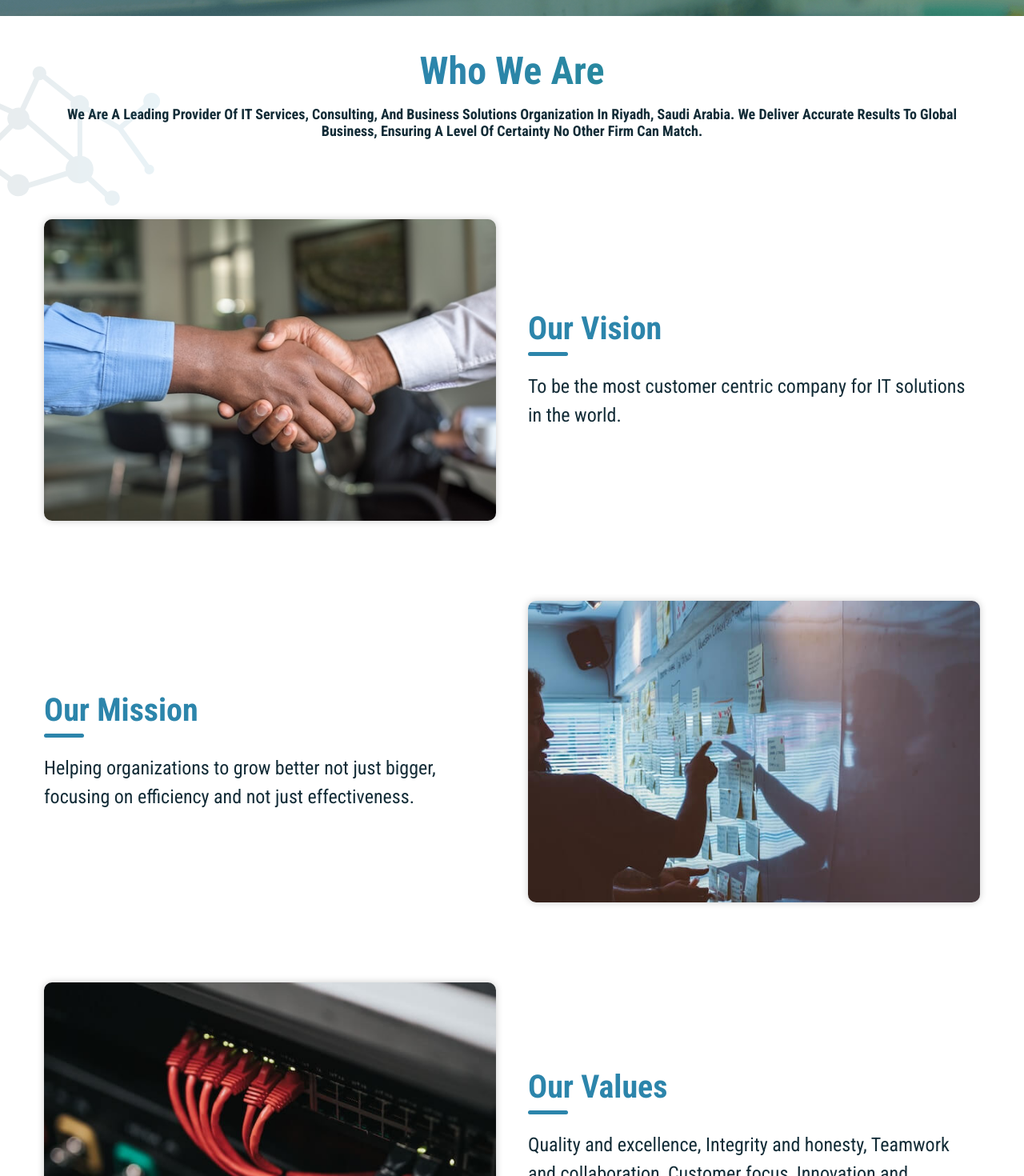
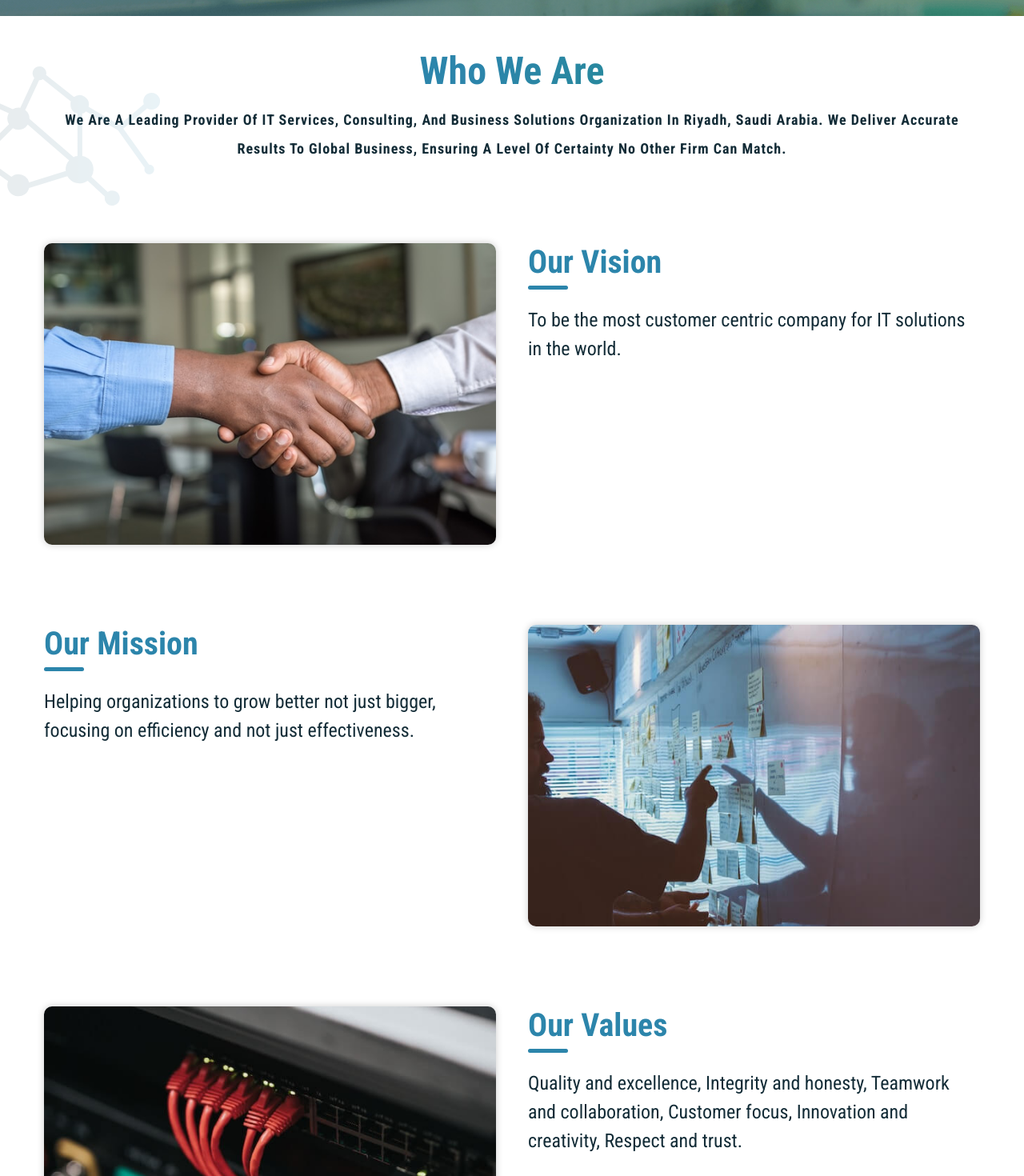
Before and after one commit to omarahmed8k/Bnan, a React (Create React App) app: page /about in a window 1280 px wide. Shown: the part 380-1850 px from the top of the page at 80% size. Built offline with nearby package versions, Linux system fonts and the light colour scheme.

Commit message:
Scroll to top

```diff
--- a/src/App.js
+++ b/src/App.js
@@ -1,4 +1,4 @@
-import React, { useEffect } from "react";
+import React, { useEffect, useState } from "react";
 import {
   BrowserRouter as Router,
   Switch,
--- a/src/components/ImageTextSection/ImageTextSection.css
+++ b/src/components/ImageTextSection/ImageTextSection.css
@@ -14,13 +14,13 @@
 
 .image-text-section.row {
     flex-direction: row;
-    align-items: center;
+    align-items: flex-start;
     justify-content: space-between;
 }
 
 .image-text-section.row-reverse {
     flex-direction: row-reverse;
-    align-items: center;
+    align-items: flex-start;
     justify-content: space-between;
 }
 
--- a/src/components/Layout/Layout.jsx
+++ b/src/components/Layout/Layout.jsx
@@ -1,10 +1,18 @@
-import React from "react";
+import React, { useEffect } from "react";
 import "./Layout.css";
 import Footer from "../Footer/Footer";
 import Header from "../Header/Header";
 import Language from "../Language/Language.jsx";
+import { useLocation } from "react-router-dom";
+
 
 export default function Layout(props) {
+  const location = useLocation();
+
+  useEffect(() => {
+    window.scrollTo(0, 0);
+  }, [location?.pathname]);
+
   return (
     <>
       <Header />
--- a/src/index.css
+++ b/src/index.css
@@ -239,6 +239,8 @@ ul {
   width: 100%;
   font-weight: 700;
   margin-bottom: 50px;
+  letter-spacing: 1px;
+  line-height: 2;
 }
 
 .fixed-logo {
--- a/src/pages/Home/Home.css
+++ b/src/pages/Home/Home.css
@@ -218,7 +218,7 @@
   opacity: 0.2;
 }
 
-.about-section .about-flex .about-img::after {
+/* .about-section .about-flex .about-img::after {
   content: "";
   position: absolute;
   width: 100%;
@@ -232,7 +232,7 @@
   background-repeat: no-repeat;
   transition: all 0.3s ease-in-out;
   opacity: 0.2;
-}
+} */
 
 .about-section .about-flex .about-img:hover::after {
   opacity: 1;
@@ -302,6 +302,7 @@
   margin-top: 10px;
   text-transform: capitalize;
   color: var(--text-color);
+  font-weight: 400;
 }
 
 .about-section .about-flex .about-content .about-collapse {
--- a/src/pages/Home/Home.jsx
+++ b/src/pages/Home/Home.jsx
@@ -1,6 +1,6 @@
 import React from "react";
 import { useTranslation } from "react-i18next";
-import { Link } from "react-router-dom";
+import { Link, useLocation } from "react-router-dom";
 import ReactTyped from "react-typed";
 import { Fade } from "react-reveal";
 import { Swiper, SwiperSlide } from "swiper/react";
@@ -38,15 +38,8 @@ export default function Home() {
       });
   };
 
-  if (window.location.pathname === "/") {
-    setTimeout(() => {
-      document.querySelector(".video").playbackRate = 3;
-    }, 5000);
-  }
-
   return (
     <div className="home">
-      <Fade bottom>
       <div className="video-section">
         <video loop autoPlay muted className="video">
           <source src={homeVideo} type="video/mp4" />
@@ -70,7 +63,6 @@ export default function Home() {
           </div>
         </div>
       </div>
-      </Fade>
 
       <Fade bottom>
         <div className="services-section">
```
Also changed, not shown: src/index.js (line endings or trailing spaces). Lines whose indentation alone changed are shown as unchanged.
